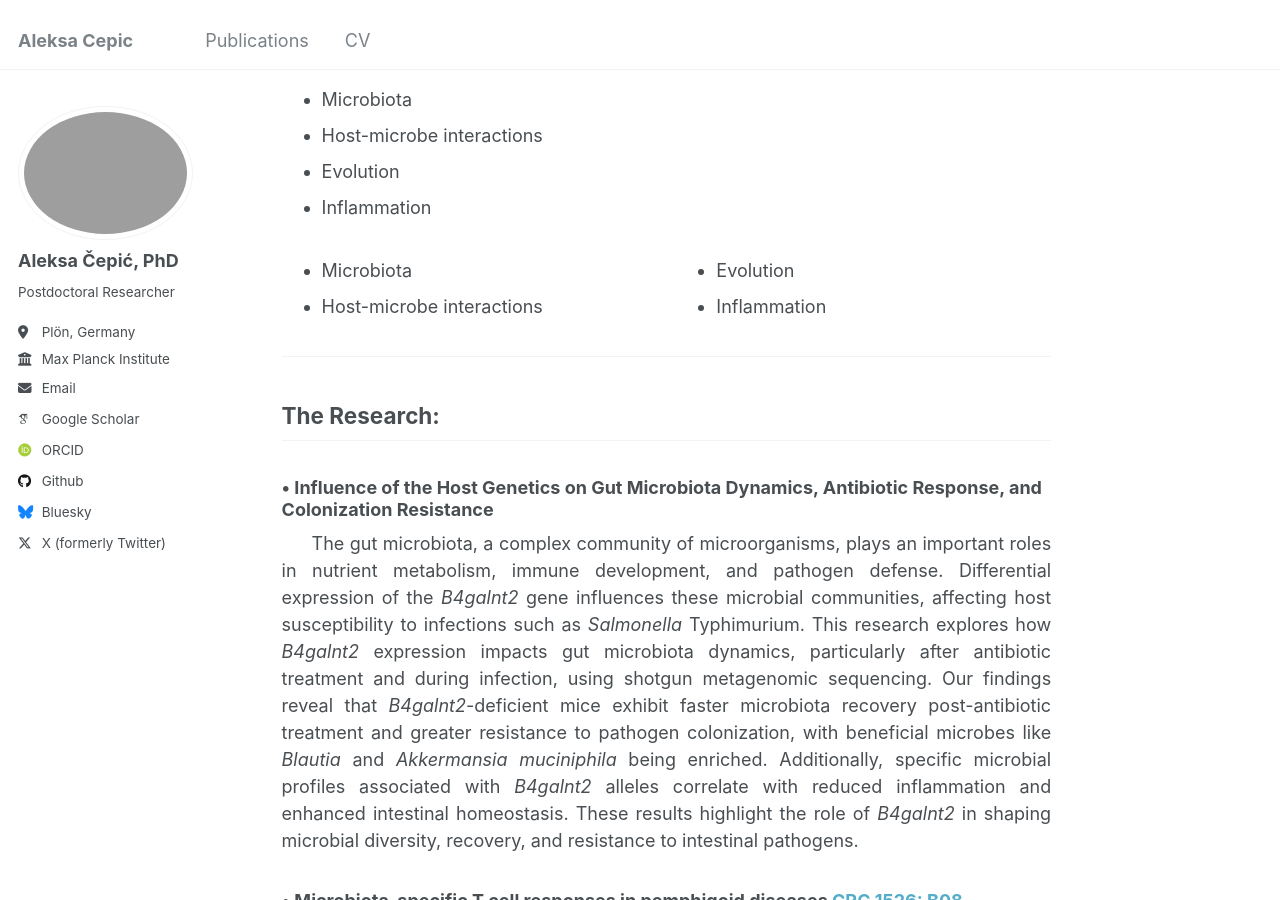
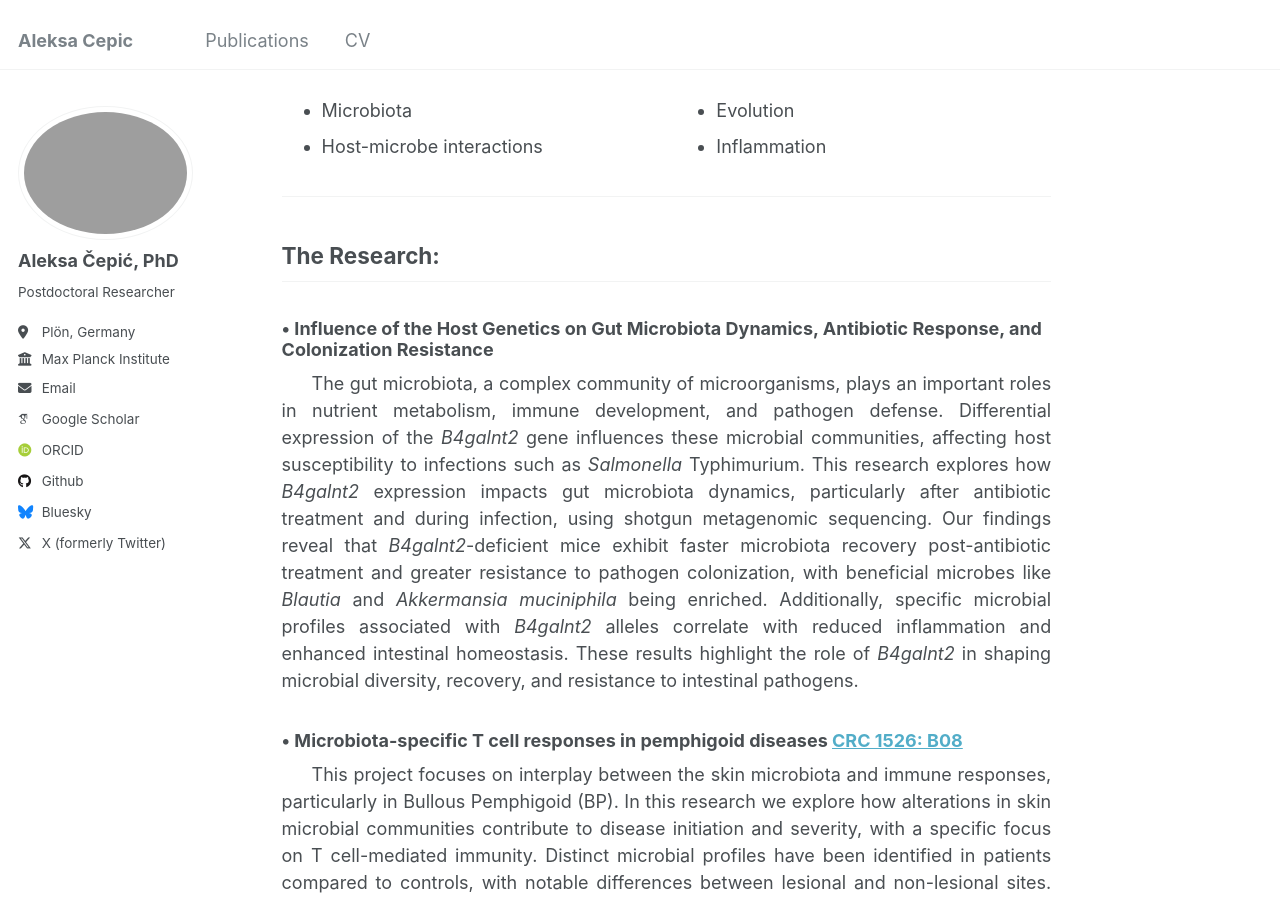
Before and after one commit to drcepic/drcepic.github.io, a Jekyll site: the page built from _pages/about.md, in a window 1280 px wide and 900 px high, scrolled down 374 px. Built offline with Jekyll 4.4.1, drawn with Linux system fonts in a browser that asks for light colours; some web fonts are replaced.

Commit message:
Update about.md

```diff
--- a/_pages/about.md
+++ b/_pages/about.md
@@ -18,10 +18,6 @@ Through metagenomic sequencing and bioinformatics, I aim to understand how gut a
 <hr>
 
 ## Fields of Interest:
-- Microbiota
-- Host-microbe interactions
-- Evolution
-- Inflammation
 
 <div style="display: flex; gap: 20px;">
   <div style="flex: 1; text-align: left;">
```
